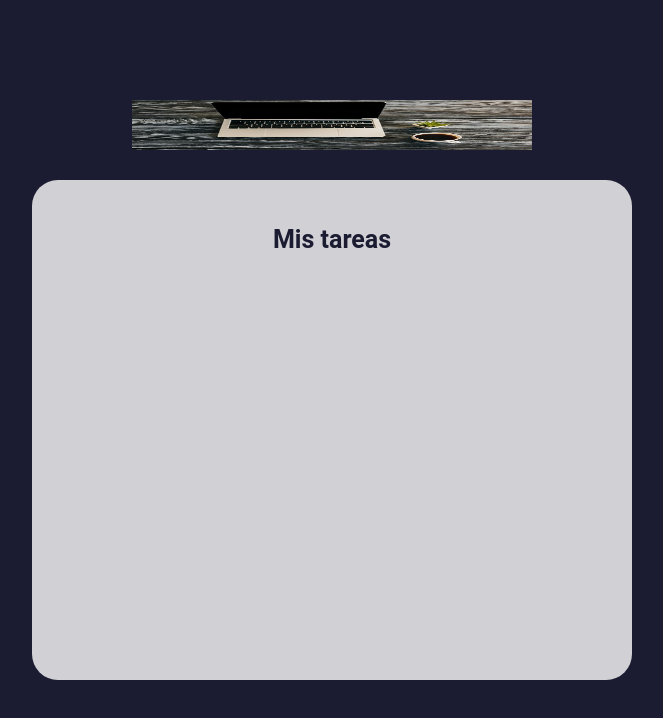
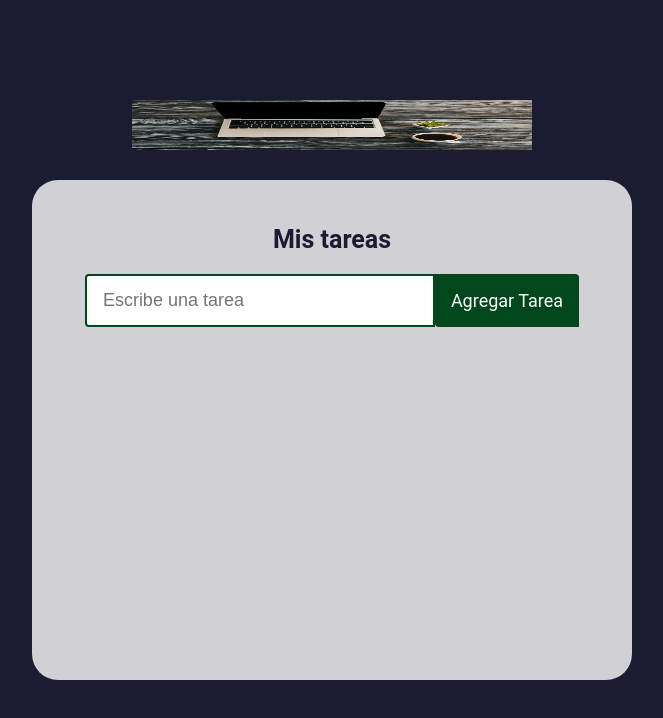
Before and after one commit to LuisElizaldeCruz/lista-de-tareas-react, a React (Create React App) app: page / in a window 1280 px wide. Shown: the top 718 px of the page, without its empty margins (308-971 px from the left). Built offline with nearby package versions, Linux system fonts and the light colour scheme.

Commit message:
se agrego el formulario para ingresar las tareas

```diff
--- a/package.json
+++ b/package.json
@@ -8,6 +8,7 @@
     "@testing-library/user-event": "^13.5.0",
     "react": "^18.2.0",
     "react-dom": "^18.2.0",
+    "react-icons": "^4.4.0",
     "react-scripts": "5.0.1",
     "web-vitals": "^2.1.4"
   },
--- a/src/App.js
+++ b/src/App.js
@@ -1,5 +1,8 @@
 import "./App.css";
 import logo from "./assets/imagenes/stock-photo-cup.jpeg";
+import Tarea from "./components/Tarea";
+import TareaFormulario from "./components/TareaFormulario";
+
 
 function App() {
   return (
@@ -12,7 +15,7 @@ function App() {
       </div>
       <div className="tareas-lista-principal">
         <h1>Mis tareas</h1>
-
+       <TareaFormulario />
       </div>
     </div>
   );
--- a/src/assets/css/Tarea.css
+++ b/src/assets/css/Tarea.css
@@ -30,3 +30,9 @@
     height: 25px;
     margin: 5px;
 }
+
+/* Tarea completada */
+
+.tarea-contenedor.completada{
+    background-color: #5a01a7;
+}
--- /dev/null
+++ b/src/assets/css/TareaFormulario.css
@@ -0,0 +1,31 @@
+.tarea-formulario{
+    display: flex;
+    flex-wrap: wrap;
+    align-items: center;
+    justify-content: center;
+}
+
+.tarea-input{
+    width: 350px;
+    font-size: 18px;
+    background-color: white;
+    padding: 14px 32px 14px 16px;
+    border-radius: 4px 0 0 4px;
+    border: 2px solid #00471b;
+    outline: none;
+}
+
+/* boton agregar tarea */
+
+.tarea-boton{
+    padding: 16px;
+    font-size: 18px;
+    font-family: Roboto, sans-serif;
+    border: none;
+    border-radius: 0 4px 0 4px;
+    cursor: pointer;
+    outline: none;
+    background-color: #00471b;
+    color: #fff;
+    text-transform: capitalize;
+}
--- a/src/components/Tarea.jsx
+++ b/src/components/Tarea.jsx
@@ -1,13 +1,15 @@
 import React from "react";
+import "../assets/css/Tarea.css"
+import { AiOutlineCloseCircle } from "react-icons/ai";
 
-const Tarea =({ texto })=>{
+const Tarea =({ texto, completada })=>{
     return(
-        <div className="tarea-contenedor">
+        <div className={completada ? "tarea-contenedor completada" : "tarea-contenedor"}>
             <div className="tarea-texto">
             {texto}
             </div>
-            <div className="tarea-icono">
-                Eliminar
+            <div className="tarea-contenedor-iconos">
+                <AiOutlineCloseCircle className="tarea-icono"/>
             </div>
         </div>
     );
--- /dev/null
+++ b/src/components/TareaFormulario.jsx
@@ -0,0 +1,21 @@
+import React from "react";
+import "../assets/css/TareaFormulario.css"
+
+
+const TareaFormulario = (props) => {
+    return (
+        <form className="tarea-formulario">
+            <input
+            className="tarea-input"
+            type="text"
+            placeholder="Escribe una tarea"
+            name ="texto"
+            />
+            <button className="tarea-boton">
+                Agregar Tarea
+            </button>
+        </form>
+    );
+}
+
+export default TareaFormulario;
```
Also changed, not shown: 1 other file (tests, documents, lock files or other folders).
